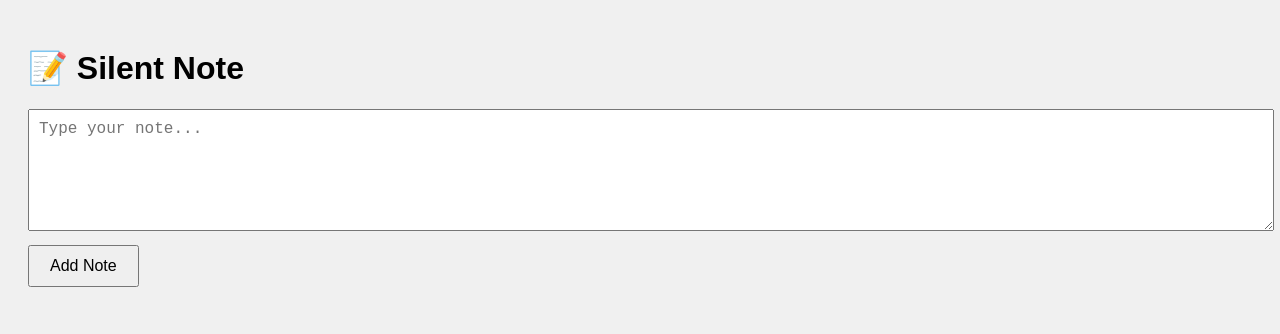
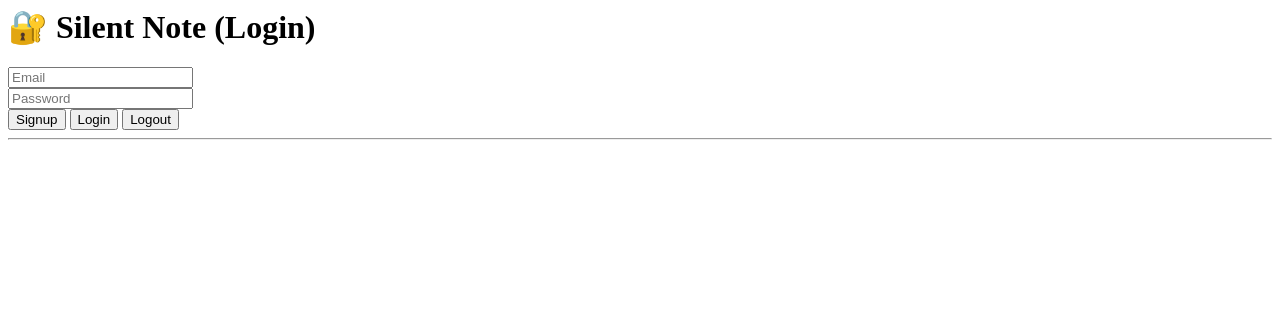
Before and after one commit to aditymishra399/Silent-Note, a plain HTML site: page index.html in a window 1280 px wide. Drawn offline with Linux system fonts and the light colour scheme.

Commit message:
Update index.html user login

```diff
--- a/index.html
+++ b/index.html
@@ -1,21 +1,28 @@
-<!DOCTYPE html>
-<html>
-<head>
-  <title>Silent Note</title>
-  <link rel="stylesheet" href="style.css">
-</head>
 <body>
-  <h1>📝 Silent Note</h1>
-  <textarea id="noteInput" placeholder="Type your note..."></textarea>
-  <button onclick="addNote()">Add Note</button>
-  <ul id="notesList"></ul>
+  <h1>🔐 Silent Note (Login)</h1>
 
-  <!-- Firebase SDK -->
+  <div id="authSection">
+    <input type="email" id="email" placeholder="Email"><br>
+    <input type="password" id="password" placeholder="Password"><br>
+    <button onclick="signup()">Signup</button>
+    <button onclick="login()">Login</button>
+    <button onclick="logout()">Logout</button>
+  </div>
+
+  <hr>
+
+  <div id="noteSection" style="display:none;">
+    <textarea id="noteInput" placeholder="Type your note..."></textarea>
+    <button onclick="addNote()">Add Note</button>
+    <ul id="notesList"></ul>
+  </div>
+
+  <!-- Firebase SDKs -->
   <script src="https://www.gstatic.com/firebasejs/10.12.2/firebase-app.js"></script>
   <script src="https://www.gstatic.com/firebasejs/10.12.2/firebase-database.js"></script>
+  <script src="https://www.gstatic.com/firebasejs/10.12.2/firebase-auth.js"></script>
 
   <script>
-    // Firebase Config
     const firebaseConfig = {
       apiKey: "AIzaSyDEeLbH3AgUZv5dCBejKFmS1TuxuyMjTws",
       authDomain: "silent-note-583eb.firebaseapp.com",
@@ -24,12 +31,8 @@
       messagingSenderId: "206486076219",
       appId: "1:206486076219:web:2645dead497462ea04d51e"
     };
-
-    // Initialize Firebase
     firebase.initializeApp(firebaseConfig);
-    const database = firebase.database();
   </script>
 
   <script src="script.js"></script>
 </body>
-</html>
```
